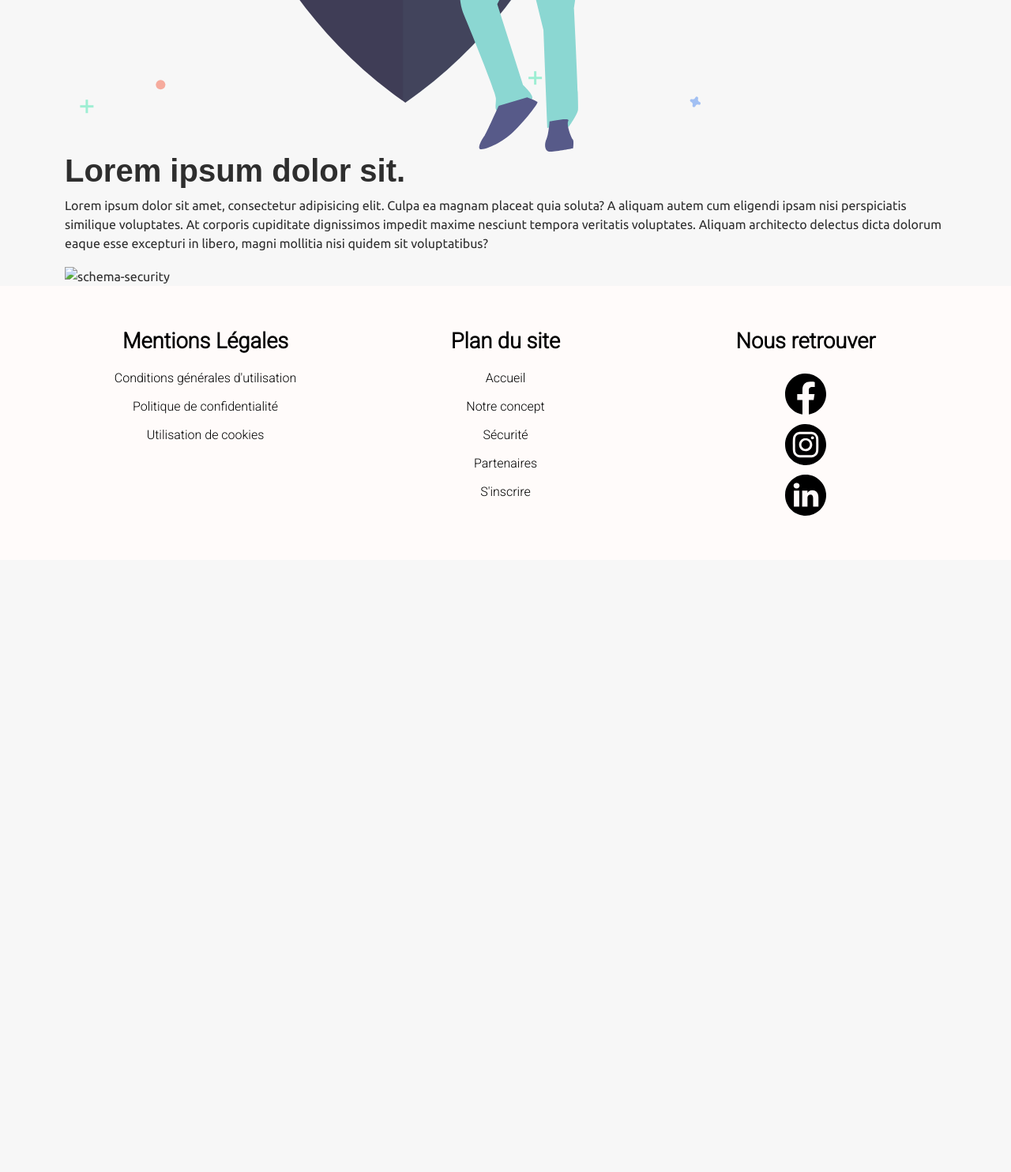
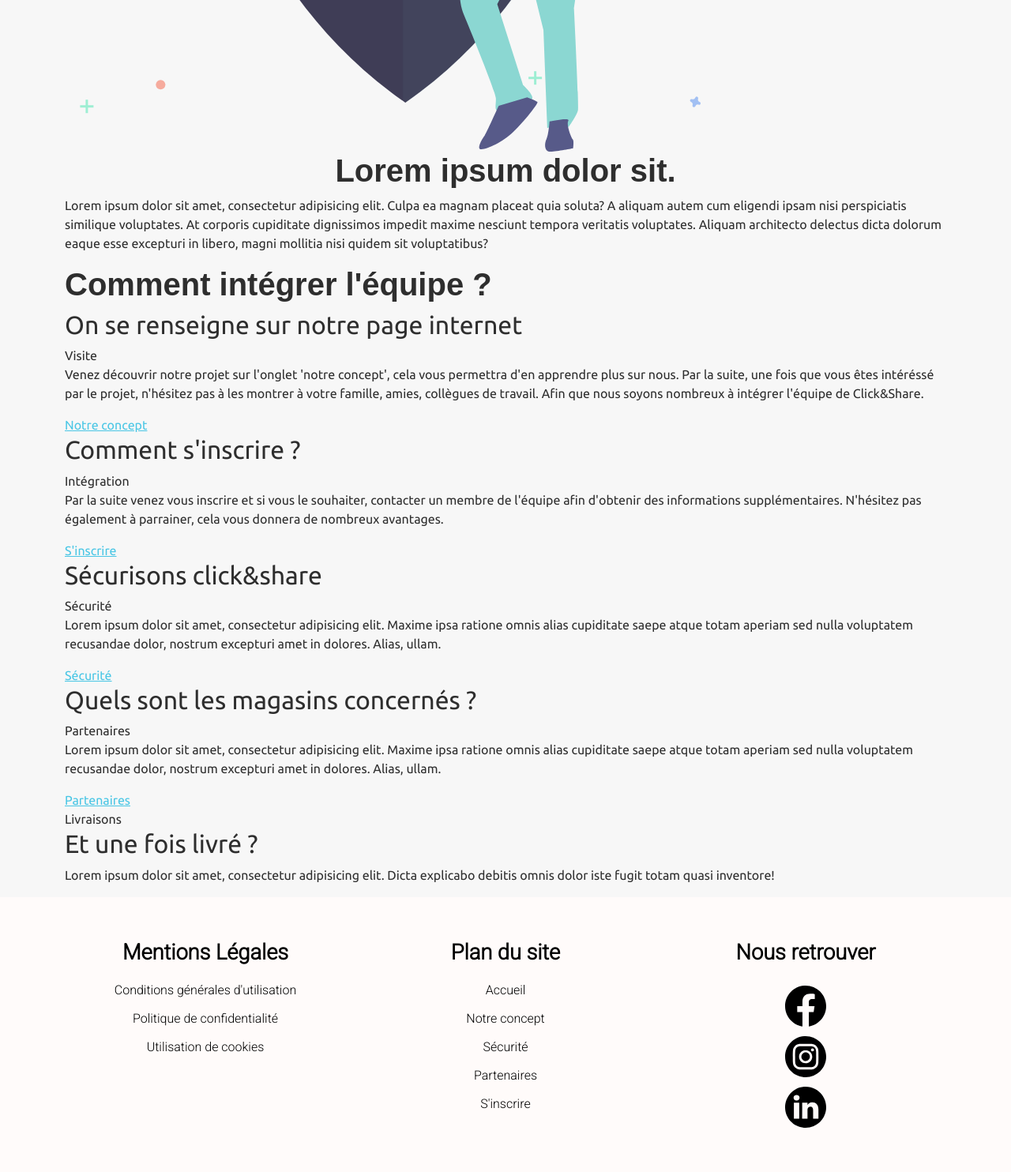
Before and after one commit to mrtcorentin/mspr-wis1, a PHP site: page /security.php in a window 1280 px wide. Shown: the part 647-2131 px from the top of the page at 79% size. Before the commit the page ends 1300 px from the top, so only its background shows below. Run offline with PHP 8.4, Linux system fonts and the light colour scheme.

Commit message:
update: CA MARCHE BILLY

```diff
--- a/assets/js/app.js
+++ b/assets/js/app.js
@@ -1,10 +1,51 @@
 /******/ (() => { // webpackBootstrap
 /******/ 	var __webpack_modules__ = ({
+
+/***/ "./src/js/404.js":
+/*!***********************!*\
+  !*** ./src/js/404.js ***!
+  \***********************/
+/***/ ((__unused_webpack_module, __unused_webpack_exports, __webpack_require__) => {
+
+window.$ = window.jQuery = __webpack_require__(/*! jquery */ "./node_modules/jquery/dist/jquery.js");
+var pageX = $(document).width();
+var pageY = $(document).height();
+var mouseY = 0;
+var mouseX = 0;
+$(document).mousemove(function (event) {
+  mouseY = event.pageY;
+  yAxis = (pageY / 2 - mouseY) / pageY * 300;
+  mouseX = event.pageX / -pageX;
+  xAxis = -mouseX * 100 - 100;
+  $('.box__ghost-eyes').css({
+    'transform': 'translate(' + xAxis + '%,-' + yAxis + '%)'
+  });
+});
+
+/***/ }),
 
 /***/ "./src/js/app.js":
 /*!***********************!*\
   !*** ./src/js/app.js ***!
   \***********************/
+/***/ ((__unused_webpack_module, __webpack_exports__, __webpack_require__) => {
+
+"use strict";
+__webpack_require__.r(__webpack_exports__);
+/* harmony import */ var _bootstrap__WEBPACK_IMPORTED_MODULE_0__ = __webpack_require__(/*! ./bootstrap */ "./src/js/bootstrap.js");
+/* harmony import */ var _scrollreaveal__WEBPACK_IMPORTED_MODULE_1__ = __webpack_require__(/*! ./scrollreaveal */ "./src/js/scrollreaveal.js");
+/* harmony import */ var _404__WEBPACK_IMPORTED_MODULE_2__ = __webpack_require__(/*! ./404 */ "./src/js/404.js");
+/* harmony import */ var _404__WEBPACK_IMPORTED_MODULE_2___default = /*#__PURE__*/__webpack_require__.n(_404__WEBPACK_IMPORTED_MODULE_2__);
+
+
+
+
+/***/ }),
+
+/***/ "./src/js/bootstrap.js":
+/*!*****************************!*\
+  !*** ./src/js/bootstrap.js ***!
+  \*****************************/
 /***/ ((__unused_webpack_module, __webpack_exports__, __webpack_require__) => {
 
 "use strict";
@@ -1247,6 +1288,109 @@ __webpack_require__.r(__webpack_exports__);
 
 })));
 //# sourceMappingURL=selector-engine.js.map
+
+
+/***/ }),
+
+/***/ "./node_modules/is-dom-node-list/dist/is-dom-node-list.es.js":
+/*!*******************************************************************!*\
+  !*** ./node_modules/is-dom-node-list/dist/is-dom-node-list.es.js ***!
+  \*******************************************************************/
+/***/ ((__unused_webpack_module, __webpack_exports__, __webpack_require__) => {
+
+"use strict";
+__webpack_require__.r(__webpack_exports__);
+/* harmony export */ __webpack_require__.d(__webpack_exports__, {
+/* harmony export */   "default": () => __WEBPACK_DEFAULT_EXPORT__
+/* harmony export */ });
+/* harmony import */ var is_dom_node__WEBPACK_IMPORTED_MODULE_0__ = __webpack_require__(/*! is-dom-node */ "./node_modules/is-dom-node/dist/is-dom-node.es.js");
+/*! @license is-dom-node-list v1.2.1
+
+	Copyright 2018 Fisssion LLC.
+
+	Permission is hereby granted, free of charge, to any person obtaining a copy
+	of this software and associated documentation files (the "Software"), to deal
+	in the Software without restriction, including without limitation the rights
+	to use, copy, modify, merge, publish, distribute, sublicense, and/or sell
+	copies of the Software, and to permit persons to whom the Software is
+	furnished to do so, subject to the following conditions:
+
+	The above copyright notice and this permission notice shall be included in all
+	copies or substantial portions of the Software.
+
+	THE SOFTWARE IS PROVIDED "AS IS", WITHOUT WARRANTY OF ANY KIND, EXPRESS OR
+	IMPLIED, INCLUDING BUT NOT LIMITED TO THE WARRANTIES OF MERCHANTABILITY,
+	FITNESS FOR A PARTICULAR PURPOSE AND NONINFRINGEMENT. IN NO EVENT SHALL THE
+	AUTHORS OR COPYRIGHT HOLDERS BE LIABLE FOR ANY CLAIM, DAMAGES OR OTHER
+	LIABILITY, WHETHER IN AN ACTION OF CONTRACT, TORT OR OTHERWISE, ARISING FROM,
+	OUT OF OR IN CONNECTION WITH THE SOFTWARE OR THE USE OR OTHER DEALINGS IN THE
+	SOFTWARE.
+
+*/
+
+
+function isDomNodeList(x) {
+	var prototypeToString = Object.prototype.toString.call(x);
+	var regex = /^\[object (HTMLCollection|NodeList|Object)\]$/;
+
+	return typeof window.NodeList === 'object'
+		? x instanceof window.NodeList
+		: x !== null &&
+				typeof x === 'object' &&
+				typeof x.length === 'number' &&
+				regex.test(prototypeToString) &&
+				(x.length === 0 || (0,is_dom_node__WEBPACK_IMPORTED_MODULE_0__.default)(x[0]))
+}
+
+/* harmony default export */ const __WEBPACK_DEFAULT_EXPORT__ = (isDomNodeList);
+
+
+/***/ }),
+
+/***/ "./node_modules/is-dom-node/dist/is-dom-node.es.js":
+/*!*********************************************************!*\
+  !*** ./node_modules/is-dom-node/dist/is-dom-node.es.js ***!
+  \*********************************************************/
+/***/ ((__unused_webpack_module, __webpack_exports__, __webpack_require__) => {
+
+"use strict";
+__webpack_require__.r(__webpack_exports__);
+/* harmony export */ __webpack_require__.d(__webpack_exports__, {
+/* harmony export */   "default": () => __WEBPACK_DEFAULT_EXPORT__
+/* harmony export */ });
+/*! @license is-dom-node v1.0.4
+
+	Copyright 2018 Fisssion LLC.
+
+	Permission is hereby granted, free of charge, to any person obtaining a copy
+	of this software and associated documentation files (the "Software"), to deal
+	in the Software without restriction, including without limitation the rights
+	to use, copy, modify, merge, publish, distribute, sublicense, and/or sell
+	copies of the Software, and to permit persons to whom the Software is
+	furnished to do so, subject to the following conditions:
+
+	The above copyright notice and this permission notice shall be included in all
+	copies or substantial portions of the Software.
+
+	THE SOFTWARE IS PROVIDED "AS IS", WITHOUT WARRANTY OF ANY KIND, EXPRESS OR
+	IMPLIED, INCLUDING BUT NOT LIMITED TO THE WARRANTIES OF MERCHANTABILITY,
+	FITNESS FOR A PARTICULAR PURPOSE AND NONINFRINGEMENT. IN NO EVENT SHALL THE
+	AUTHORS OR COPYRIGHT HOLDERS BE LIABLE FOR ANY CLAIM, DAMAGES OR OTHER
+	LIABILITY, WHETHER IN AN ACTION OF CONTRACT, TORT OR OTHERWISE, ARISING FROM,
+	OUT OF OR IN CONNECTION WITH THE SOFTWARE OR THE USE OR OTHER DEALINGS IN THE
+	SOFTWARE.
+
+*/
+function isDomNode(x) {
+	return typeof window.Node === 'object'
+		? x instanceof window.Node
+		: x !== null &&
+				typeof x === 'object' &&
+				typeof x.nodeType === 'number' &&
+				typeof x.nodeName === 'string'
+}
+
+/* harmony default export */ const __WEBPACK_DEFAULT_EXPORT__ = (isDomNode);
 
 
 /***/ }),
--- a/package.json
+++ b/package.json
@@ -7,6 +7,6 @@
   },
   "dependencies": {
     "@popperjs/core": "^2.6.0",
-    "bootstrap": "^5.0.0-beta1"
+    "jquery": "^3.5.1",
   }
 }
--- a/security.php
+++ b/security.php
@@ -18,20 +18,141 @@ require_once 'template-parts/header.php'; ?>
 
             <div class="container">
                 <div class="text-wrapper">
-                <h1>Lorem ipsum dolor sit.</h1>
-                <p>Lorem ipsum dolor sit amet, consectetur adipisicing elit. Culpa ea magnam placeat quia soluta? A
+                    <h1 class="text-center">Lorem ipsum dolor sit.</h1>
+                    <p class="text-break">Lorem ipsum dolor sit amet, consectetur adipisicing elit. Culpa ea magnam placeat quia soluta? A
                         aliquam autem cum eligendi ipsam nisi perspiciatis similique voluptates. At corporis cupiditate
-                    dignissimos impedit maxime nesciunt tempora veritatis voluptates. Aliquam architecto delectus dicta
+                        dignissimos impedit maxime nesciunt tempora veritatis voluptates. Aliquam architecto delectus
+                        dicta
                         dolorum eaque esse excepturi in libero, magni mollitia nisi quidem sit voluptatibus?</p>
                 </div>
             </div>
         </section>
 
-        <section id="schema">
+
+        <section class="timeline">
+
+
             <div class="container">
-                <img src="#" alt="schema-security">
+
+                <h2 class="h1"> Comment intégrer l'équipe ?</h2>
+
+                <div class="timeline-item">
+
+                    <div class="timeline-img"></div>
+
+                    <div class="timeline-content js--fadeInLeft">
+
+                        <h2>On se renseigne sur notre page internet</h2>
+
+                        <div class="date">Visite</div>
+
+                        <p class="explain">Venez découvrir notre projet sur l'onglet 'notre concept', cela vous
+                            permettra d'en apprendre plus sur nous. Par la suite, une fois que vous êtes intéréssé par
+                            le projet, n'hésitez pas à les montrer à votre
+                            famille, amies, collègues de travail. Afin que nous soyons nombreux à intégrer l'équipe de
+                            Click&Share.</p>
+
+                        <a class="bouton bnt-more" href="javascript:void(0)">Notre concept</a>
+
+                    </div>
+
+                </div>
+
+                <div class="timeline-item">
+
+                    <div class="timeline-img"></div>
+
+                    <div class="timeline-content timeline-card js--fadeInRight">
+
+                        <div class="timeline-img-header">
+
+                            <h2>Comment s'inscrire ?</h2>
+
+                        </div>
+
+                        <div class="date">Intégration</div>
+
+                        <p class="explain">Par la suite venez vous inscrire et si vous le souhaiter, contacter un membre
+                            de l'équipe afin d'obtenir des informations supplémentaires. N'hésitez pas également à
+                            parrainer, cela vous donnera de nombreux avantages.</p>
+
+                        <a class="bouton bnt-more" href="javascript:void(0)">S'inscrire</a>
+
+                    </div>
+
+                </div>
+
+                <div class="timeline-item">
+
+                    <div class="timeline-img"></div>
+
+                    <div class="timeline-content timeline-card js--fadeInLeft">
+
+                        <div class="timeline-img-header">
+
+                            <h2>Sécurisons click&share</h2>
+
+                        </div>
+
+                        <div class="date">Sécurité</div>
+
+                        <p class="explain">Lorem ipsum dolor sit amet, consectetur adipisicing elit. Maxime ipsa ratione
+                            omnis alias
+                            cupiditate saepe atque totam aperiam sed nulla voluptatem recusandae dolor, nostrum
+                            excepturi amet in dolores. Alias, ullam.</p>
+
+                        <a class="bouton bnt-more" href="javascript:void(0)">Sécurité</a>
+
+                    </div>
+
+                </div>
+
+                <div class="timeline-item">
+
+                    <div class="timeline-img"></div>
+
+                    <div class="timeline-content timeline-card js--fadeInRight">
+
+                        <div class="timeline-img-header">
+
+                            <h2>Quels sont les magasins concernés ?</h2>
+                        </div>
+
+                        <div class="date">Partenaires</div>
+
+                        <p class="explain">Lorem ipsum dolor sit amet, consectetur adipisicing elit. Maxime ipsa ratione
+                            omnis alias
+                            cupiditate saepe atque totam aperiam sed nulla voluptatem recusandae dolor, nostrum
+                            excepturi amet in dolores. Alias, ullam.</p>
+
+                        <a class="bouton bnt-more" href="javascript:void(0)">Partenaires</a>
+                    </div>
+
+                </div>
+
+                <div class="timeline-item">
+
+                    <div class="timeline-img"></div>
+
+                    <div class="timeline-content js--fadeInLeft">
+
+                        <div class="date">Livraisons</div>
+
+                        <h2>Et une fois livré ?</h2>
+
+                        <blockquote>Lorem ipsum dolor sit amet, consectetur adipisicing elit. Dicta explicabo debitis
+                            omnis dolor iste fugit totam quasi inventore!
+
+                        </blockquote>
+
+                    </div>
+
+                </div>
+
+
             </div>
         </section>
+
 
     </main>
 
--- a/template-parts/header.php
+++ b/template-parts/header.php
@@ -23,11 +23,11 @@
                         <a class="nav-link" href="./security.php">Sécurité</a>
                     </li>
                     <li class="nav-item me-4">
+
                         <a class="nav-link" href="partners.php">Partenaires</a>
                     </li>
                     <li class="nav-item me-4">
                         <a class="nav-link" href="register.php">S'inscrire</a>
-
                     </li>
                 </ul>
             </div>
```
Also changed, not shown: src/js/404.js (+6 -6 lines), src/js/app.js (+3 -11 lines), .htaccess (added), error-404.php (renamed from 404.php), package-lock.json. Lines whose indentation alone changed are shown as unchanged.
